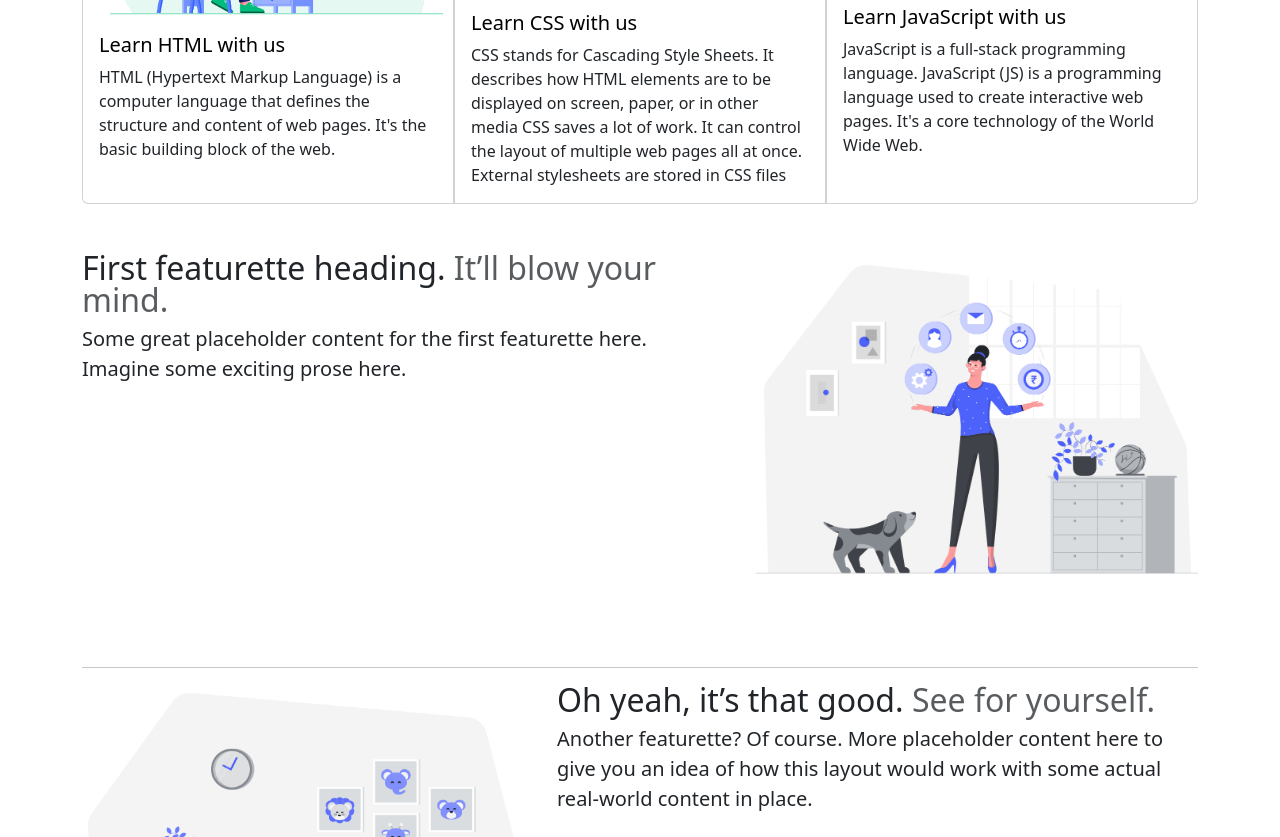
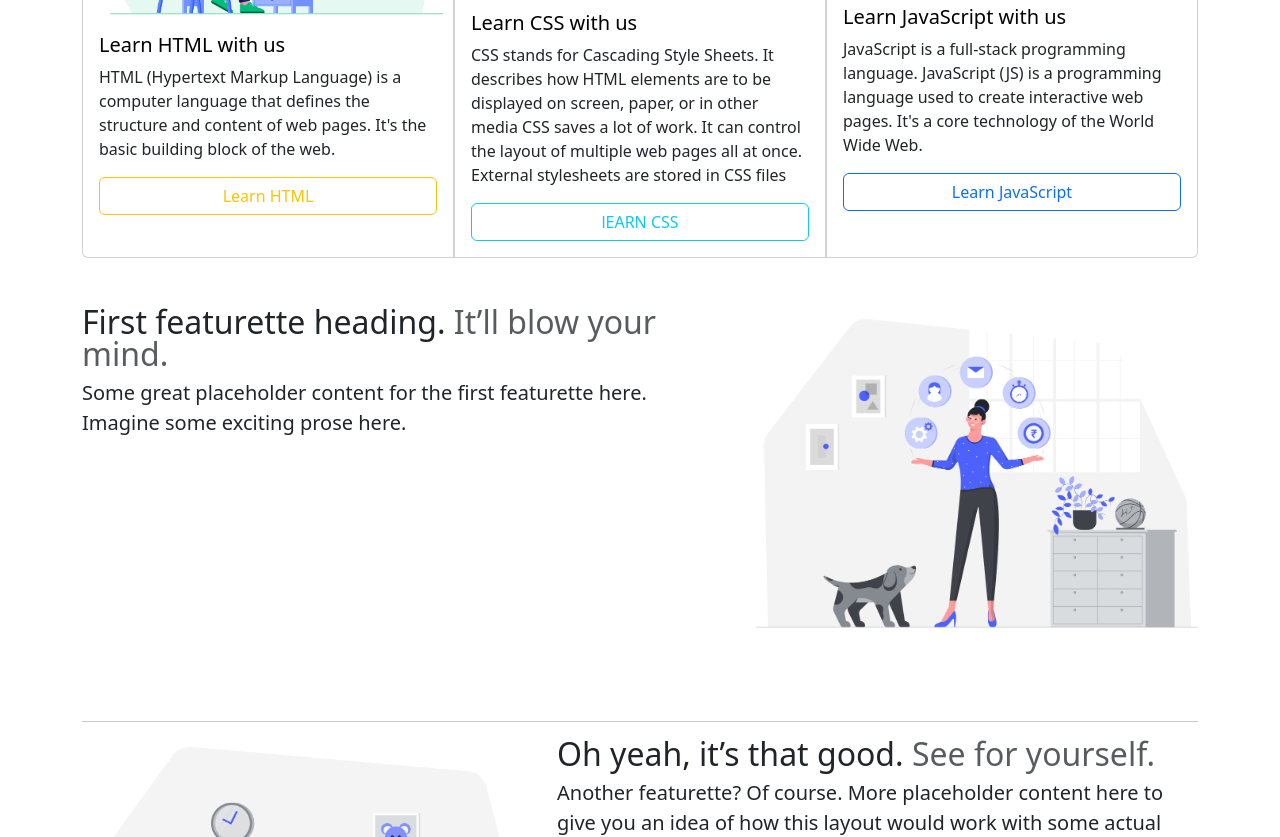
Before and after one commit to AryanRawat09/CodeRoom, a plain HTML site: page index.html in a window 1280 px wide. Shown: the part 1218-2055 px from the top of the page. Drawn offline with nearby package versions, Linux system fonts and the light colour scheme.

Commit message:
index.html

```diff
--- a/index.html
+++ b/index.html
@@ -295,6 +295,11 @@
           <h5 class="card-title"> <a href="#">Learn HTML with us </a> </h5>
           <p class="card-text">HTML (Hypertext Markup Language) is a computer language that defines the structure and content of web pages. It's the basic building block of the web. </p>
 <!--           <p class="card-text"><small class="text-body-secondary">CodeRoom</small></p> -->
+
+          <div class="d-grid gap-2">
+  <button class="btn btn-outline-warning" type="button">Learn HTML</button>
+</div>
+
         </div>
       </div>
       <br>
@@ -304,6 +309,11 @@
           <h5 class="card-title"> <a href="#">Learn CSS with us </a></h5>
           <p class="card-text">CSS stands for Cascading Style Sheets. It describes how HTML elements are to be displayed on screen, paper, or in other media CSS saves a lot of work. It can control the layout of multiple web pages all at once. External stylesheets are stored in CSS files</p>
 <!--           <p class="card-text"><small class="text-body-secondary">CodeRoom</small></p> -->
+
+          <div class="d-grid gap-2">
+  <button class="btn btn-outline-info" type="button">lEARN CSS</button>
+</div>
+
         </div>
       </div>
       <br>
@@ -313,6 +323,11 @@
           <h5 class="card-title"> <a href="#"> Learn JavaScript with us </a> </h5>
           <p class="card-text">JavaScript is a full-stack programming language. JavaScript (JS) is a programming language used to create interactive web pages. It's a core technology of the World Wide Web. </p>
 <!--           <p class="card-text"><small class="text-body-secondary">CodeRoom</small></p> -->
+
+          <div class="d-grid gap-2">
+  <button class="btn btn-outline-primary" type="button">Learn JavaScript</button>
+</div>
+
         </div>
       </div>
     </div>
```
